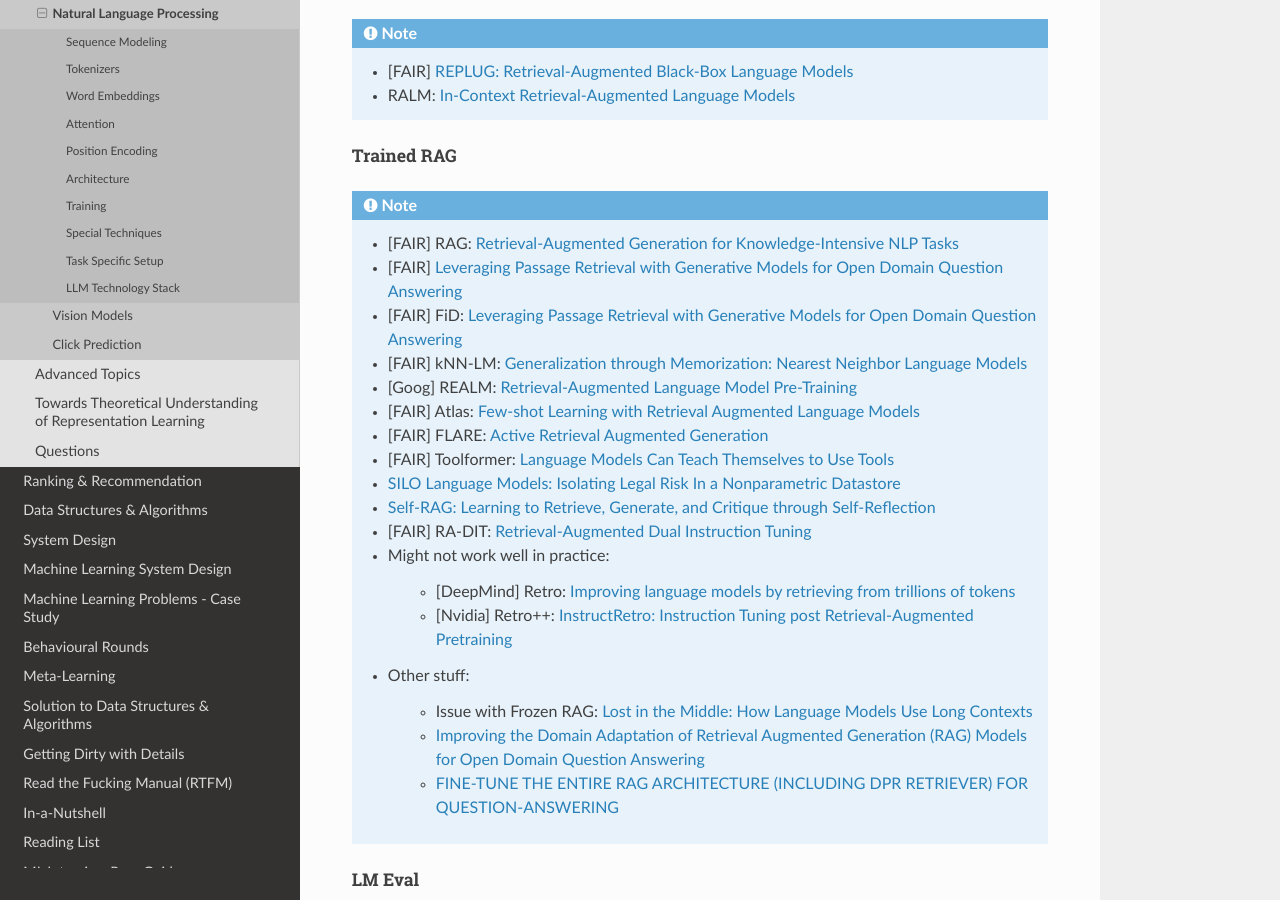
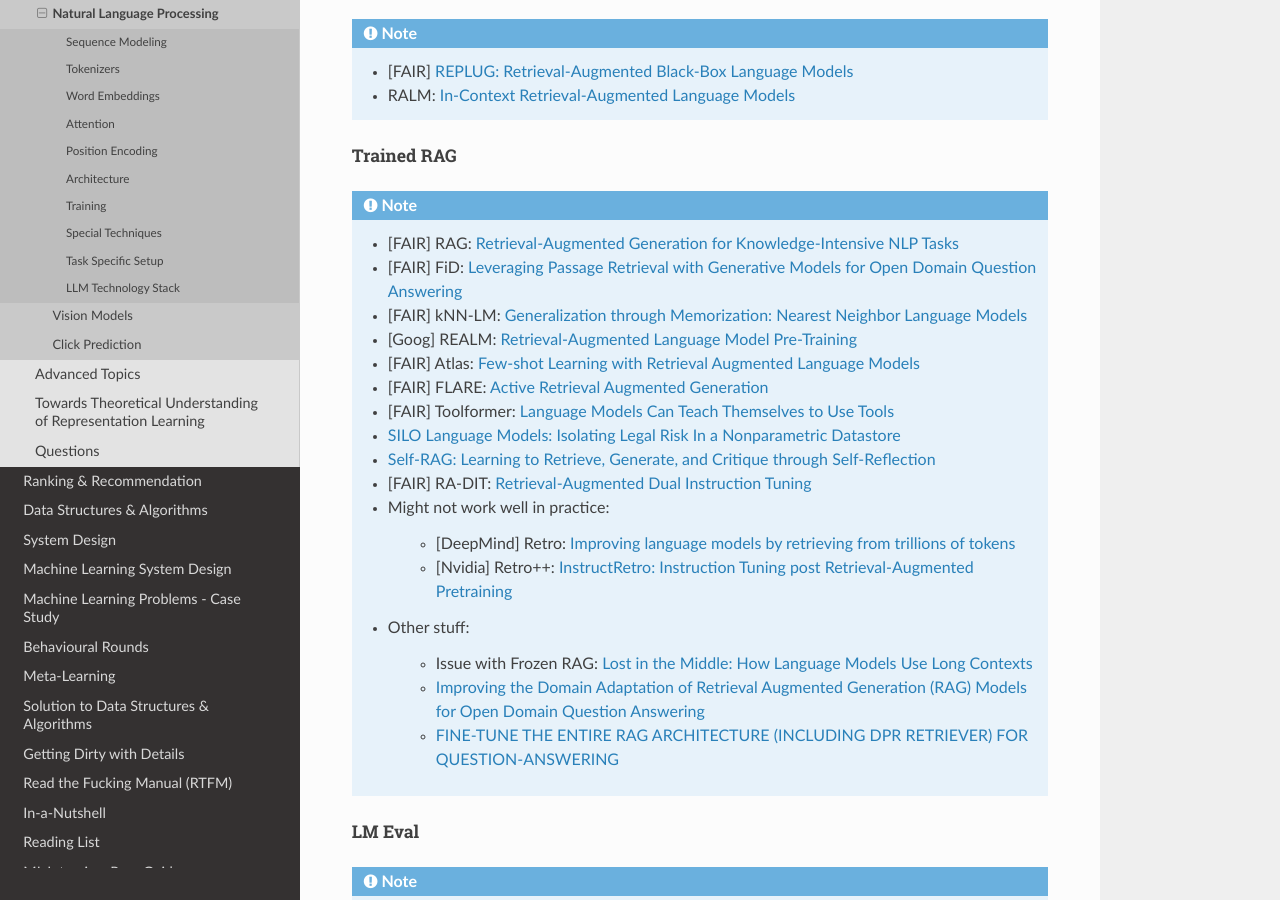
Before and after one commit to uselesstechjunks/leetcode, a Sphinx documentation site: the page built from docs/source/dl/application/nlp.rst, in a window 1280 px wide and 900 px high, scrolled down 8119 px. Built offline with Sphinx 7.4.7 and the Read the Docs theme 2.0.0, drawn with Linux system fonts in a browser that asks for light colours.

Commit message:
Update nlp.rst (#175)

```diff
--- a/docs/source/dl/application/nlp.rst
+++ b/docs/source/dl/application/nlp.rst
@@ -303,7 +303,6 @@ Trained RAG
 ^^^^^^^^^^^^^^^^^^^^^^^^^^^^^^^^^^^^^^^^^^^^^^^^^^^^^^^^^^^^^^^^^^^^^^^^^^^^^^^^^^^^^^^^^
 .. note::
 	* [FAIR] RAG: `Retrieval-Augmented Generation for Knowledge-Intensive NLP Tasks <https://arxiv.org/pdf/2005.11401>`_
-	* [FAIR] `Leveraging Passage Retrieval with Generative Models for Open Domain Question Answering <https://arxiv.org/pdf/2007.01282>`_
 	* [FAIR] FiD: `Leveraging Passage Retrieval with Generative Models for Open Domain Question Answering <https://arxiv.org/pdf/2007.01282>`_
 	* [FAIR] kNN-LM: `Generalization through Memorization: Nearest Neighbor Language Models <https://arxiv.org/pdf/1911.00172>`_
 	* [Goog] REALM: `Retrieval-Augmented Language Model Pre-Training <https://arxiv.org/pdf/2002.08909>`_
```
